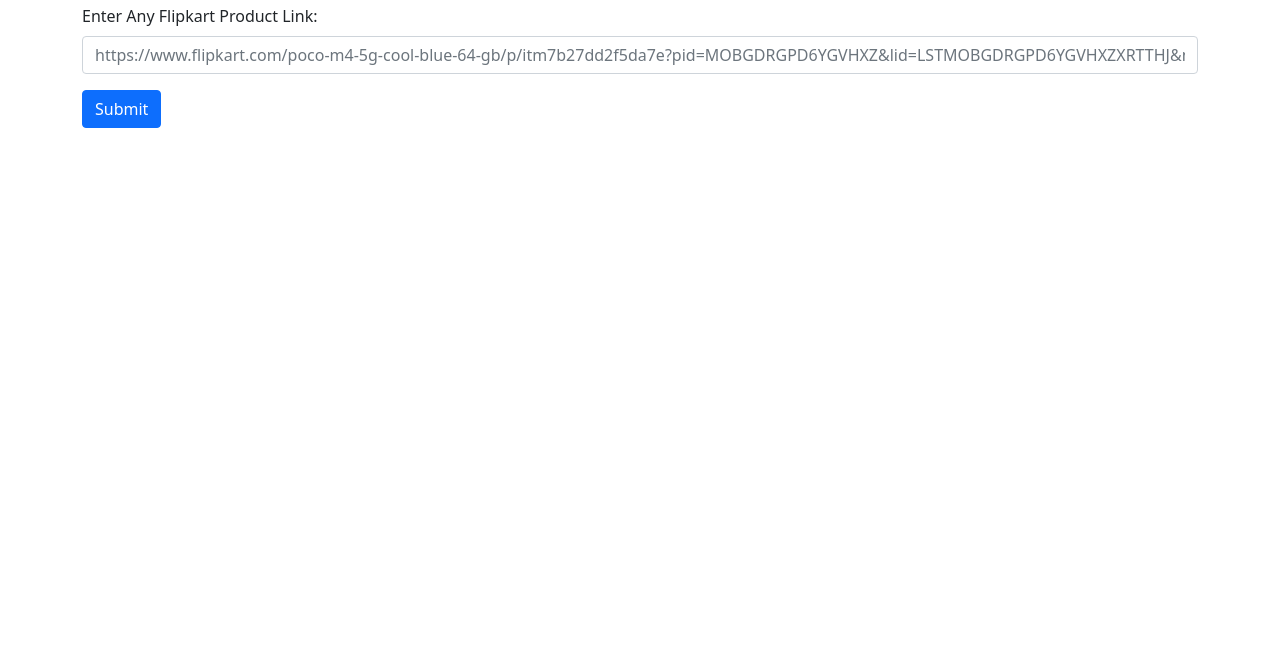
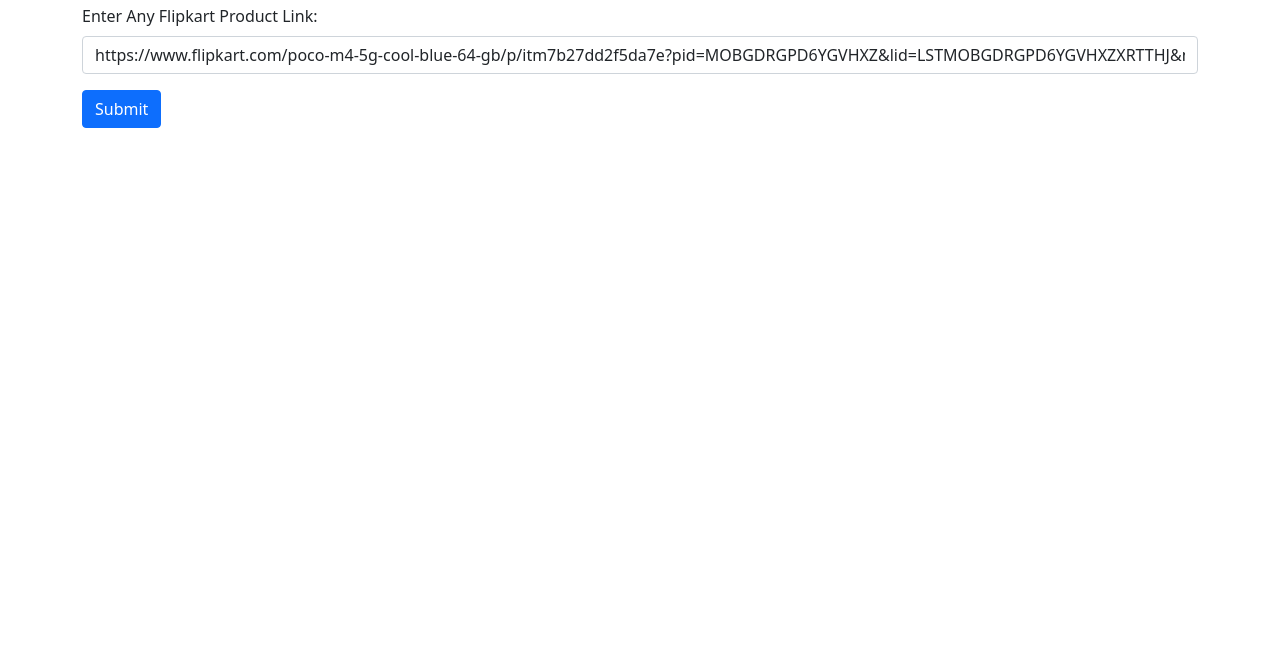
Before and after one commit to siddant-rachha/nodejs_flipkart_webscrapper, a website: page views/index.html in a window 1280 px wide. Shown: the part 135-800 px from the top of the page. Drawn offline with nearby package versions, Linux system fonts and the light colour scheme.

Commit message:
value added

```diff
--- a/views/index.html
+++ b/views/index.html
@@ -18,7 +18,7 @@
         <h1 class="display-4 mb-4">Scrapper</h1>
         <div class="mb-3">
             <label for="input" class="form-label">Enter Any Flipkart Product Link:</label>
-            <input type="text" class="form-control" id="input" placeholder="https://www.flipkart.com/poco-m4-5g-cool-blue-64-gb/p/itm7b27dd2f5da7e?pid=MOBGDRGPD6YGVHXZ&lid=LSTMOBGDRGPD6YGVHXZXRTTHJ&marketplace=FLIPKART&store=tyy%2F4io&srno=b_1_1&otracker=clp_metro_expandable_2_5.metroExpandable.METRO_EXPANDABLE_Shop%2BNow_mobile-phones-store_O1WYX08RHODP_wp2&fm=neo%2Fmerchandising&iid=5fc5672b-3266-407c-ae73-80ff49320f8b.MOBGDRGPD6YGVHXZ.SEARCH&ppt=clp&ppn=mobile-phones-store&ssid=nctnwlxm0w0000001681994021500">
+            <input type="text" class="form-control" id="input" placeholder="https://www.flipkart.com/...product..." value="https://www.flipkart.com/poco-m4-5g-cool-blue-64-gb/p/itm7b27dd2f5da7e?pid=MOBGDRGPD6YGVHXZ&lid=LSTMOBGDRGPD6YGVHXZXRTTHJ&marketplace=FLIPKART&store=tyy%2F4io&srno=b_1_1&otracker=clp_metro_expandable_2_5.metroExpandable.METRO_EXPANDABLE_Shop%2BNow_mobile-phones-store_O1WYX08RHODP_wp2&fm=neo%2Fmerchandising&iid=5fc5672b-3266-407c-ae73-80ff49320f8b.MOBGDRGPD6YGVHXZ.SEARCH&ppt=clp&ppn=mobile-phones-store&ssid=nctnwlxm0w0000001681994021500">
         </div>
         <button type="button" class="btn btn-primary mb-3" onclick="scrap()">Submit</button>
         <!-- Add spinner here -->
```
